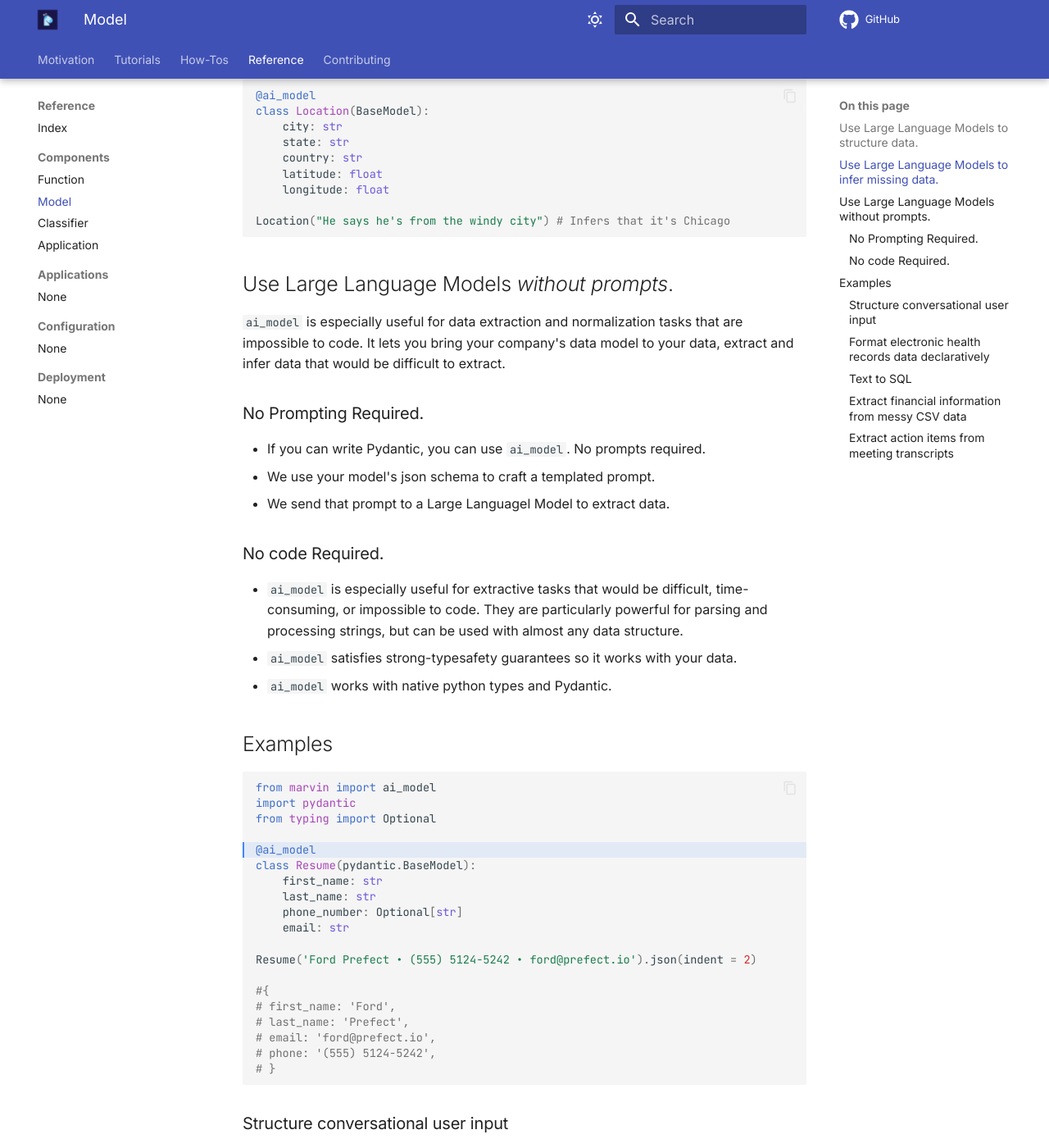
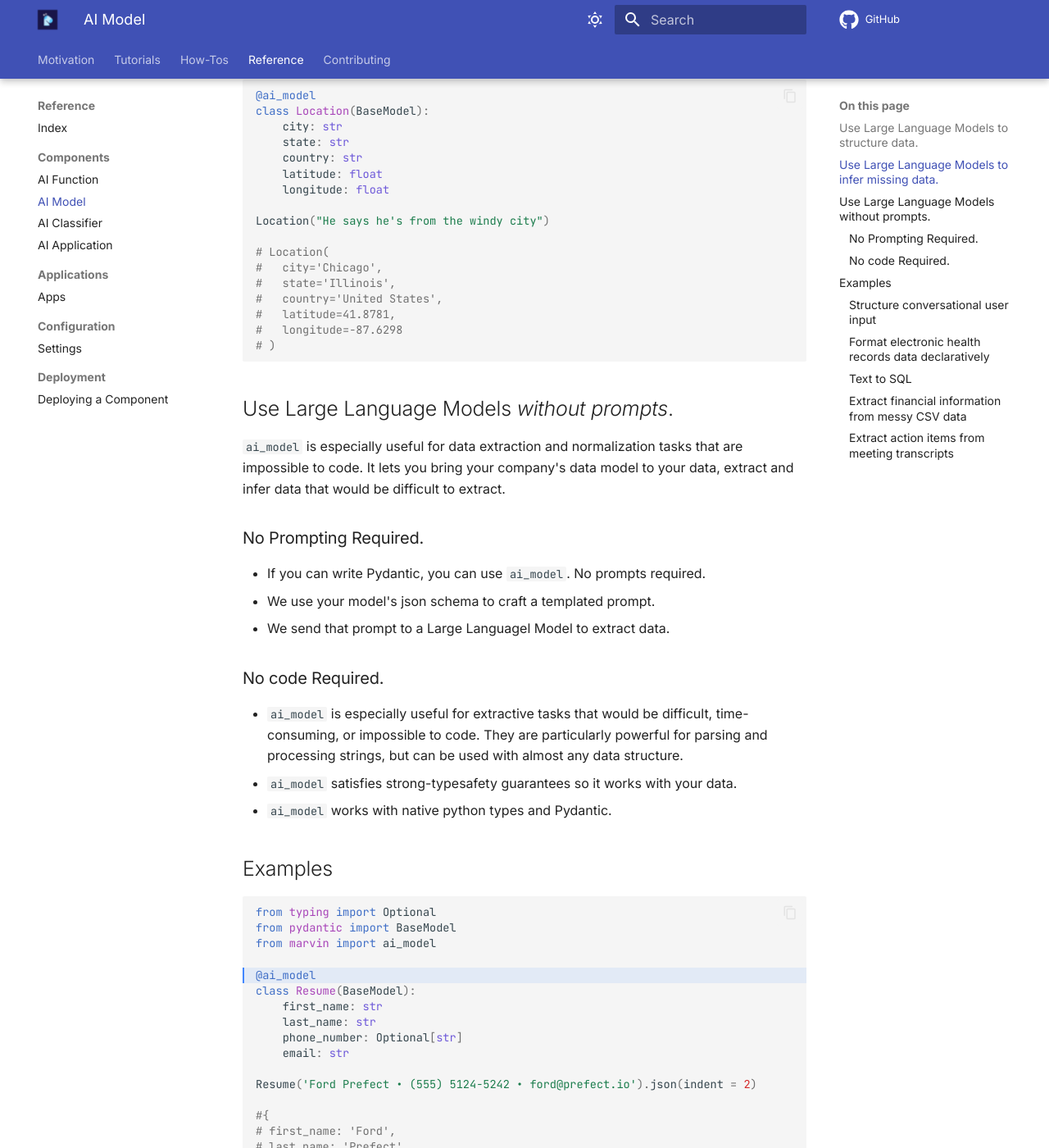
Before and after one commit to PrefectHQ/marvin, an MkDocs documentation site: the page built from docs/reference/components/ai_model.md, in a window 1280 px wide and 1400 px high, scrolled down 625 px. Shown: the whole window at 82% size. Built offline with MkDocs 1.6.1 and Material for MkDocs 9.7.7, drawn with Linux system fonts in a browser that asks for light colours; comment, search, counter and statistics services are not loaded; some of the changed text lies outside the part shown.

Commit message:
rm bad import, clean up doc examples, add scaffolding

````diff
--- a/docs/reference/components/ai_classifier.md
+++ b/docs/reference/components/ai_classifier.md
@@ -1,4 +1,4 @@
-# Classifier
+# AI Classifier
 
 ## Use Large Language Models to *classify user input*.
 `ai_classifier` is a decorator that employs the power of Large Language Models to classify provided input into predefined categories. It enables a flexible way of classifying information based on context, surpassing conventional, rigid rule-based methods. It takes advantage of the deductive capability of Large Language Models to deduce labels from its internal context.
--- a/docs/reference/components/ai_function.md
+++ b/docs/reference/components/ai_function.md
@@ -1,5 +1,5 @@
 
-# Function
+# AI Function
 
 ## Use Large Language Models to *evaluate functions*.
 
--- a/docs/reference/components/ai_model.md
+++ b/docs/reference/components/ai_model.md
@@ -1,4 +1,4 @@
-# Model
+# AI Model
 
 ## Use Large Language Models to *structure data*.
 
@@ -32,7 +32,15 @@ class Location(BaseModel):
     latitude: float
     longitude: float
 
-Location("He says he's from the windy city") # Infers that it's Chicago
+Location("He says he's from the windy city")
+
+# Location(
+#   city='Chicago',
+#   state='Illinois',
+#   country='United States',
+#   latitude=41.8781,
+#   longitude=-87.6298
+# )
 
 ```
 
@@ -53,12 +61,12 @@ bring your company's data model to your data, extract and infer data that would
 ## Examples
 
 ```python hl_lines="5"
+from typing import Optional
+from pydantic import BaseModel
 from marvin import ai_model
-import pydantic
-from typing import Optional
 
 @ai_model
-class Resume(pydantic.BaseModel):
+class Resume(BaseModel):
 	first_name: str
 	last_name: str
 	phone_number: Optional[str]
@@ -78,10 +86,10 @@ Resume('Ford Prefect • (555) 5124-5242 • ford@prefect.io').json(indent = 2)
 ### Structure conversational user input
 
 ```python
+import datetime
+from typing import Optional, List
+from pydantic import BaseModel
 from marvin import ai_model
-from typing import Optional, List
-import datetime
-import pydantic
 
 class Destination(pydantic.BaseModel):
     start: datetime.date
@@ -98,9 +106,9 @@ class Trip(pydantic.BaseModel):
     destinations: List[Destination]
 
 Trip('''\
-I've got all of June off, so hoping to spend the first\
-half of June in London and the second half in Rabat. I love \
-good food and going to museums.
+    I've got all of June off, so hoping to spend the first\
+    half of June in London and the second half in Rabat. I love \
+    good food and going to museums.
 ''').json(indent = 2)
 
 # {
@@ -294,7 +304,7 @@ from typing import Optional
 from pydantic import BaseModel
 
 @ai_model
-class CapTable(pydantic.BaseModel):
+class CapTable(BaseModel):
     total_authorized_shares: int
     total_common_share: int
     total_common_shares_outstanding: Optional[int]
@@ -302,13 +312,13 @@ class CapTable(pydantic.BaseModel):
     conversion_price_multiple: int = 1
 
 CapTable('''\
-In the cap table for Charter, the total authorized shares amount to 13,250,000.
-The total number of common shares stands at 10,000,000 as specified in Article Fourth,
-clause (i) and Section 2.2(a)(i). The exact count of common shares outstanding is not
-available at the moment. Furthermore, there are a total of 3,250,000 preferred shares mentioned
-in Article Fourth, clause (ii) and Section 2.2(a)(ii). The dividend percentage for Charter is
-set at 8.00%. Additionally, the mandatory conversion price multiple is 3x, which is
-derived from the Term Sheet.\
+    In the cap table for Charter, the total authorized shares amount to 13,250,000.
+    The total number of common shares stands at 10,000,000 as specified in Article Fourth,
+    clause (i) and Section 2.2(a)(i). The exact count of common shares outstanding is not
+    available at the moment. Furthermore, there are a total of 3,250,000 preferred shares mentioned
+    in Article Fourth, clause (ii) and Section 2.2(a)(ii). The dividend percentage for Charter is
+    set at 8.00%. Additionally, the mandatory conversion price multiple is 3x, which is
+    derived from the Term Sheet.\
 ''').json(indent = 2)
 
 # {
@@ -323,31 +333,33 @@ derived from the Term Sheet.\
 
 ### Extract action items from meeting transcripts
 ```python
+import datetime
+from typing import List
+from pydantic import BaseModel
+from typing_extensions import Literal
 from marvin import ai_model
-import datetime
-from typing import Literal, List
-import pydantic
 
-class ActionItem(pydantic.BaseModel):
+class ActionItem(BaseModel):
     responsible: str
     description: str
     deadline: Optional[datetime.datetime]
     time_sensitivity: Literal['low', 'medium', 'high']
 
 @ai_model
-class Conversation(pydantic.BaseModel):
-    '''A class representing a team converastion'''
+class Conversation(BaseModel):
+    '''A class representing a team conversation'''
+
     participants: List[str]
     action_items: List[ActionItem]
 
 
 Conversation('''
-Adam: Hey Jeremiah can you approve my PR? I requested you to review it.
-Jeremiah: Yeah sure, when do you need it done by?
-Adam: By this Friday at the latest, we need to ship it by end of week.
-Jeremiah: Oh shoot, I need to make sure that Nate and I have a chance to chat first.
-Nate: Jeremiah we can meet today to chat.
-Jeremiah: Okay, I'll book something for today.
+    Adam: Hey Jeremiah can you approve my PR? I requested you to review it.
+    Jeremiah: Yeah sure, when do you need it done by?
+    Adam: By this Friday at the latest, we need to ship it by end of week.
+    Jeremiah: Oh shoot, I need to make sure that Nate and I have a chance to chat first.
+    Nate: Jeremiah we can meet today to chat.
+    Jeremiah: Okay, I'll book something for today.
 ''').json(indent = 2)
 
 # {
--- /dev/null
+++ b/docs/reference/deployment/index.md
@@ -0,0 +1 @@
+# Deploying a Component
````
Also changed, not shown: other parts of docs/reference/components/ai_model.md (+3 -1 lines), docs/reference/applications/index.md (added, +9 -0 lines), docs/reference/components/ai_application.md (+2 -5 lines), docs/reference/configuration/index.md (added, +29 -0 lines), 3 other files.
